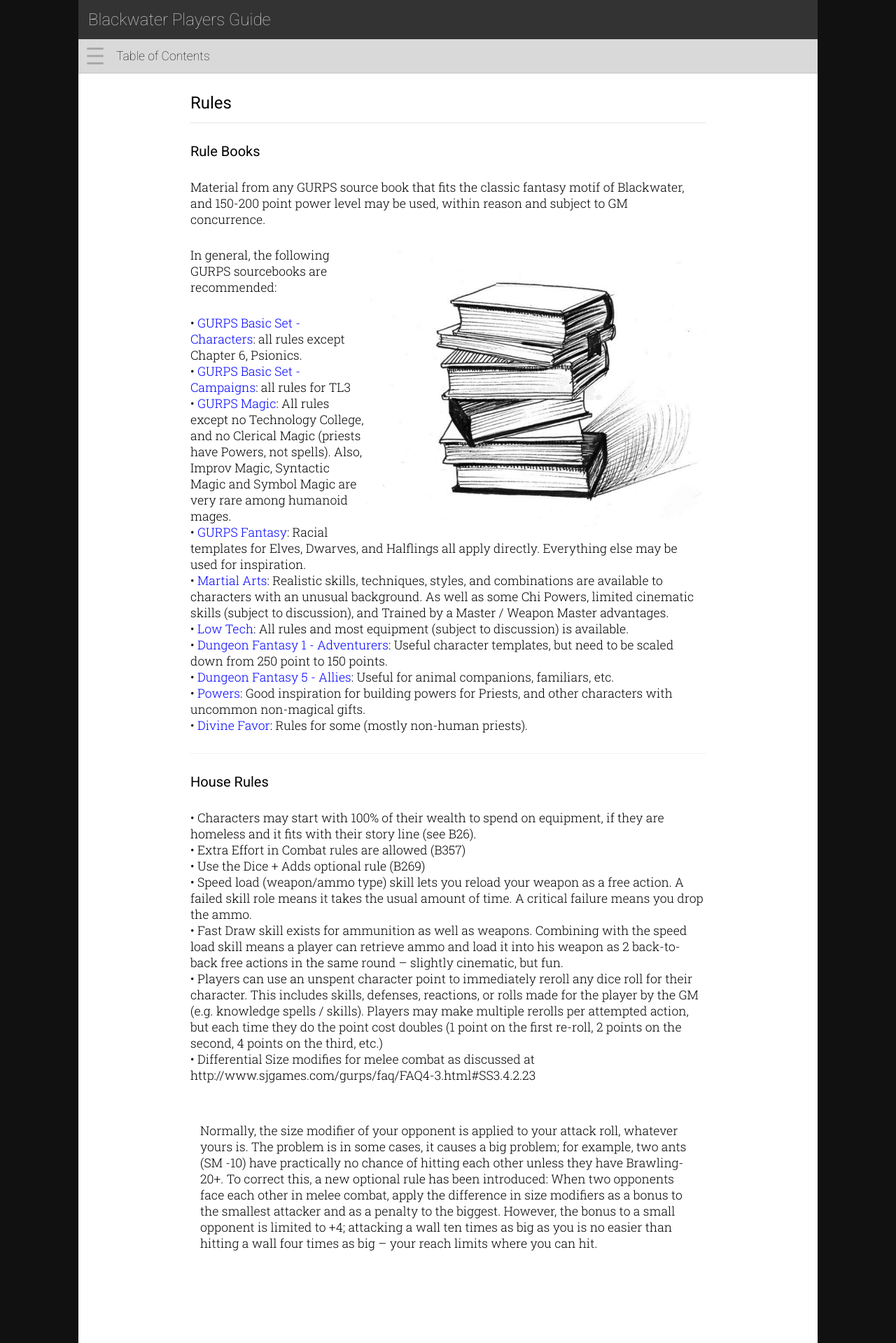
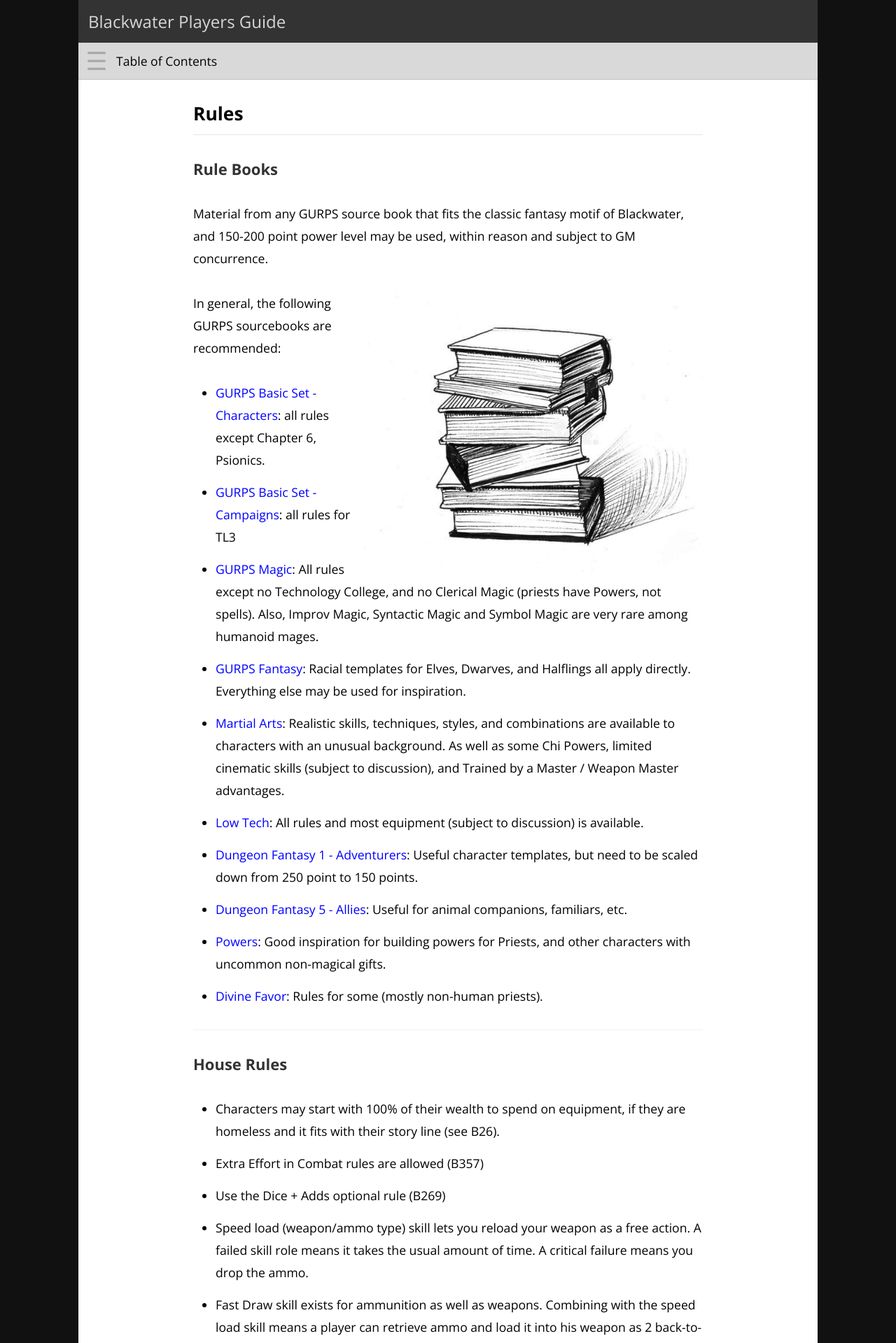
Before and after one commit to rickosborne/blackwater, a Jekyll site: the page built from _guide/550-rulebooks-and-house-rules.md, in a window 1280 px wide. Shown: the top 1919 px of the page at 70% size. Built offline with Jekyll 4.4.1, drawn with Linux system fonts in a browser that asks for light colours; some of the changed text lies outside the part shown.

Commit message:
Font updates.  Added package.json to make Rick's life easier.

```diff
--- a/_guide/550-rulebooks-and-house-rules.md
+++ b/_guide/550-rulebooks-and-house-rules.md
@@ -11,24 +11,34 @@ Material from any GURPS source book that fits the classic fantasy motif of Black
 
 In general, the following GURPS sourcebooks are recommended:
 
-•	[GURPS Basic Set - Characters](http://www.sjgames.com/gurps/books/Basic/): all rules except Chapter 6, Psionics.
-•	[GURPS Basic Set - Campaigns](http://www.sjgames.com/gurps/books/Basic/): all rules for TL3
-•	[GURPS Magic](http://www.sjgames.com/gurps/books/Magic/): All rules except no Technology College, and no Clerical Magic (priests have Powers, not spells). Also, Improv Magic, Syntactic Magic and Symbol Magic are very rare among humanoid mages.
-•	[GURPS Fantasy](http://www.sjgames.com/gurps/books/Fanatasy/): Racial templates for Elves, Dwarves, and Halflings all apply directly.  Everything else may be used for inspiration.
-•	[Martial Arts](http://www.sjgames.com/gurps/books/MartialArts/): Realistic skills, techniques, styles, and combinations are available to characters with an unusual background.  As well as some Chi Powers, limited cinematic skills (subject to discussion), and Trained by a Master / Weapon Master advantages.
-•	[Low Tech](http://www.sjgames.com/gurps/books/LowTech/): All rules and most equipment (subject to discussion) is available.
-•	[Dungeon Fantasy 1 - Adventurers](http://www.sjgames.com/gurps/books/dungeonfantasy/): Useful character templates, but need to be scaled down from 250 point to 150 points.
-•	[Dungeon Fantasy 5 - Allies](http://www.sjgames.com/gurps/books/dungeonfantasy/): Useful for animal companions, familiars, etc.
-•	[Powers](http://www.sjgames.com/gurps/books/powers/): Good inspiration for building powers for Priests, and other characters with uncommon non-magical gifts.
-•	[Divine Favor](http://www.sjgames.com/gurps/books/divinefavor/): Rules for some (mostly non-human priests).
+* [GURPS Basic Set - Characters](http://www.sjgames.com/gurps/books/Basic/): all rules except Chapter 6, Psionics.
+* [GURPS Basic Set - Campaigns](http://www.sjgames.com/gurps/books/Basic/): all rules for TL3
+* [GURPS Magic](http://www.sjgames.com/gurps/books/Magic/): All rules except no Technology College, and no Clerical Magic (priests have Powers, not spells). Also, Improv Magic, Syntactic Magic and Symbol Magic are very rare among humanoid mages.
+* [GURPS Fantasy](http://www.sjgames.com/gurps/books/Fanatasy/): Racial templates for Elves, Dwarves, and Halflings all apply directly.  Everything else may be used for inspiration.
+* [Martial Arts](http://www.sjgames.com/gurps/books/MartialArts/): Realistic skills, techniques, styles, and combinations are available to characters with an unusual background.  As well as some Chi Powers, limited cinematic skills (subject to discussion), and Trained by a Master / Weapon Master advantages.
+* [Low Tech](http://www.sjgames.com/gurps/books/LowTech/): All rules and most equipment (subject to discussion) is available.
+* [Dungeon Fantasy 1 - Adventurers](http://www.sjgames.com/gurps/books/dungeonfantasy/): Useful character templates, but need to be scaled down from 250 point to 150 points.
+* [Dungeon Fantasy 5 - Allies](http://www.sjgames.com/gurps/books/dungeonfantasy/): Useful for animal companions, familiars, etc.
+* [Powers](http://www.sjgames.com/gurps/books/powers/): Good inspiration for building powers for Priests, and other characters with uncommon non-magical gifts.
+* [Divine Favor](http://www.sjgames.com/gurps/books/divinefavor/): Rules for some (mostly non-human priests).
 
 ## House Rules
-•	Characters may start with 100% of their wealth to spend on equipment, if they are homeless and it fits with their story line (see B26).
-•	Extra Effort in Combat rules are allowed (B357)
-•	Use the Dice + Adds optional rule (B269)
-•	Speed load (weapon/ammo type) skill lets you reload your weapon as a free action.  A failed skill role means it takes the usual amount of time.  A critical failure means you drop the ammo.
-•	Fast Draw skill exists for ammunition as well as weapons.  Combining with the speed load skill means a player can retrieve ammo and load it into his weapon as 2 back-to-back free actions in the same round – slightly cinematic, but fun.
-•	Players can use an unspent character point to immediately reroll any dice roll for their character.  This includes skills, defenses, reactions, or rolls made for the player by the GM (e.g. knowledge spells / skills).  Players may make multiple rerolls per attempted action, but each time they do the point cost doubles (1 point on the first re-roll, 2 points on the second, 4 points on the third, etc.)
-•	Differential Size modifies for melee combat as discussed at http://www.sjgames.com/gurps/faq/FAQ4-3.html#SS3.4.2.23
-<blockquote>Normally, the size modifier of your opponent is applied to your attack roll, whatever yours is. The problem is in some cases, it causes a big problem; for example, two ants (SM -10) have practically no chance of hitting each other unless they have Brawling-20+. To correct this, a new optional rule has been introduced:
-When two opponents face each other in melee combat, apply the difference in size modifiers as a bonus to the smallest attacker and as a penalty to the biggest. However, the bonus to a small opponent is limited to +4; attacking a wall ten times as big as you is no easier than hitting a wall four times as big – your reach limits where you can hit.</blockquote>
+* Characters may start with 100% of their wealth to spend on equipment, if they are homeless and it fits with their story line (see B26).
+* Extra Effort in Combat rules are allowed (B357)
+* Use the Dice + Adds optional rule (B269)
+* Speed load (weapon/ammo type) skill lets you reload your weapon as a free action.
+  A failed skill role means it takes the usual amount of time.
+  A critical failure means you drop the ammo.
+* Fast Draw skill exists for ammunition as well as weapons.
+  Combining with the speed load skill means a player can retrieve ammo and load it into his weapon as 2 back-to-back free actions in the same round – slightly cinematic, but fun.
+* Players can use an unspent character point to immediately reroll any dice roll for their character.
+  This includes skills, defenses, reactions, or rolls made for the player by the GM (e.g. knowledge spells / skills).
+  Players may make multiple rerolls per attempted action, but each time they do the point cost doubles (1 point on the first re-roll, 2 points on the second, 4 points on the third, etc.)
+* Differential Size modifies for melee combat as discussed in the [GURPS FAQ &#167;3.4.2.23](http://www.sjgames.com/gurps/faq/FAQ4-3.html#SS3.4.2.23).
+
+> Normally, the size modifier of your opponent is applied to your attack roll, whatever yours is.
+> The problem is in some cases, it causes a big problem; for example, two ants (SM -10) have practically no chance of hitting each other unless they have Brawling-20+.
+> To correct this, a new optional rule has been introduced:
+>
+> When two opponents face each other in melee combat, apply the difference in size modifiers as a bonus to the smallest attacker and as a penalty to the biggest.
+> However, the bonus to a small opponent is limited to +4; attacking a wall ten times as big as you is no easier than hitting a wall four times as big – your reach limits where you can hit.
--- a/assets/blackwater.css
+++ b/assets/blackwater.css
@@ -1,4 +1,4 @@
-@import url('https://fonts.googleapis.com/css2?family=Roboto+Slab:wght@300;700&family=Roboto:wght@100;400&display=swap');
+@import url('https://fonts.googleapis.com/css2?family=Open+Sans:ital,wght@0,300;0,400;0,700;1,300;1,400;1,600&display=swap');
 
 /* RESET */
 * {
@@ -137,7 +137,7 @@ h1:first-child, h2:first-child, h3:first-child, h4:first-child, h5:first-child,
 }
 
 blockquote {
-    padding: var(--cadence) var(--cadence-half);
+    padding: 0 var(--cadence-half);
     margin: var(--cadence) 0;
     display: block;
 }
@@ -174,17 +174,19 @@ blockquote header {
 */
 
 body {
-    font-family: 'Roboto Slab', 'Droid Serif', serif;
+    font-family: 'Open Sans', 'Roboto', 'Droid Serif', serif;
 }
 body * {
-    font-weight: 300;
+    font-weight: 400;
 }
 h1, h2, h3, h4, h5, h6 {
-    font-family: 'Roboto', sans-serif;
-    font-weight: 100;
+    font-weight: 300;
 }
 b, strong {
     font-weight: 700;
+}
+em, i {
+    font-style: italic;
 }
 
 /*
@@ -205,7 +207,7 @@ a, a:visited {
 }
 .site-header .project-tagline {
     margin: 0;
-    font-size: 0.8rem;
+    font-size: 80%;
 }
 .site-header a {
     color: rgba(255, 255, 255, 0.8);
@@ -214,17 +216,24 @@ a, a:visited {
     color: white;
 }
 
+.main-content {
+    --cadence: 2rem;
+    line-height: var(--cadence);
+}
+
 .main-content h1 {
-    font-weight: 400;
+    font-size: 150%;
     border-bottom: thin solid rgba(127, 127, 127, 0.2);
     padding-bottom: var(--cadence-half);
+    font-weight: 700;
 }
 
 .main-content h2 {
     margin-top: var(--cadence);
     padding-top: var(--cadence);
-    font-size: 1.25rem;
-    font-weight: 400;
+    font-weight: 700;
+    color: rgba(0, 0, 0, 0.8);
+    font-size: 125%;
     border-top: thin solid rgba(127, 127, 127, 0.1);
     clear: both;
 }
@@ -234,8 +243,22 @@ a, a:visited {
     padding-top: 0;
 }
 
+.main-content h2+h3 {
+    margin-top: var(--cadence-half);
+}
+.main-content h2:has(+ h3) {
+    margin-bottom: var(--cadence-half);
+}
+
 .main-content h3 {
-    font-weight: 400;
+    font-weight: 700;
+    font-size: 112.5%;
+    font-style: italic;
+    margin-bottom: var(--cadence-half);
+}
+
+.main-content h3+p {
+    margin-top: var(--cadence-half);
 }
 
 .main-content img {
@@ -358,3 +381,7 @@ td {
 th {
     vertical-align: bottom;
 }
+
+blockquote {
+    border-left: var(--cadence-half) solid rgba(0, 0, 0, 0.1);
+}
```
Also changed, not shown: _guide/500-money.md (+2 -2 lines), package.json (added, +22 -0 lines).
